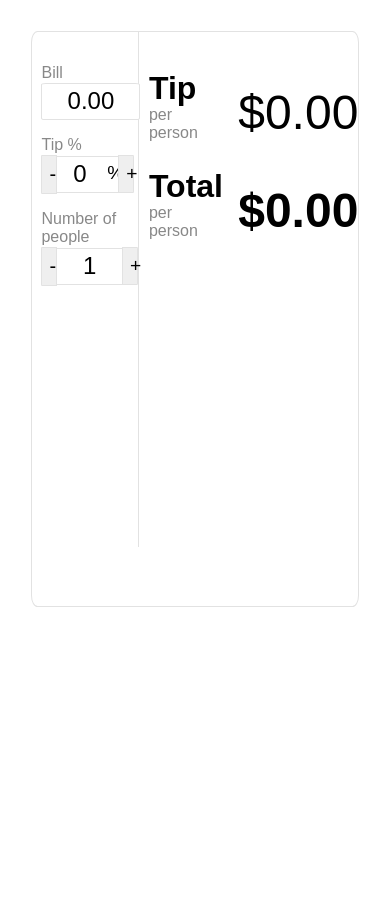
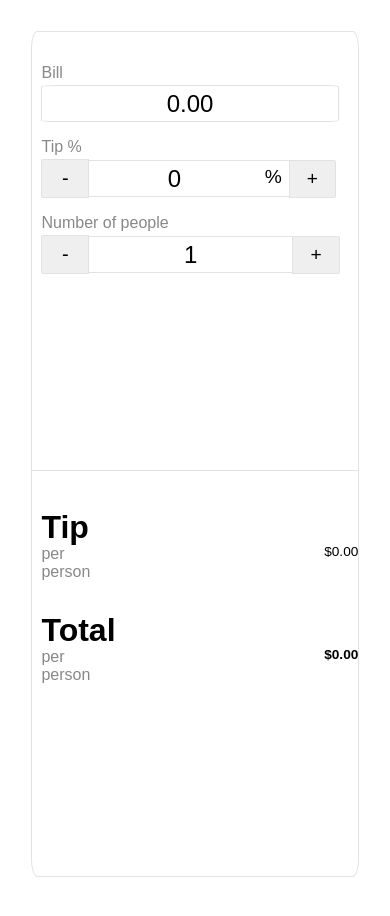
Before and after one commit to kashishvaish/Tip-Calculator, a plain HTML site: page index.html in a window 390 px wide. Before the commit the page ends 886 px from the top, so only its background shows below. Drawn offline with Linux system fonts and the light colour scheme.

Commit message:
Made the app responsive

```diff
--- a/css/stylesheet.css
+++ b/css/stylesheet.css
@@ -24,6 +24,34 @@ html, body {
     height: 100%;
     padding-top: 11%;
     padding-left: 3%;
+}
+
+@media only screen and (max-width: 800px) {
+
+    .container {
+        font-family: Arial, Helvetica, sans-serif;
+        display: block;
+        height: 100%;
+        border: 1px solid #e2e2e2;
+        border-radius: 2%;
+    }
+
+    .container-left {
+        width: 97%;
+        height: 50%;
+        padding-top: 5%;
+        padding-left: 3%;
+        border-right: 0px;
+        border-bottom: 1px solid #e2e2e2;
+    }
+
+    .container-right {
+        width: 100%;
+        height: 50%;
+        padding-top: 11%;
+        padding-left: 3%;
+    }
+
 }
 
 .field-label {
@@ -119,7 +147,7 @@ input::-webkit-inner-spin-button {
 .container-right-display {
     display: flex;
     align-items: center;
-    width: 100%;
+    width: 97%;
     padding-bottom: 4%;
 }
 
@@ -137,14 +165,14 @@ input::-webkit-inner-spin-button {
 }
 
 .outputTip {
-    font-size: 300%;
+    font-size: 3.5vw;
     text-align: right;
     width: 80%;
     display: inline-block;
 }
 
 .outputTotal {
-    font-size: 300%;
+    font-size: 3.5vw;
     font-weight: bolder;
     text-align: right;
     width: 80%;
```
